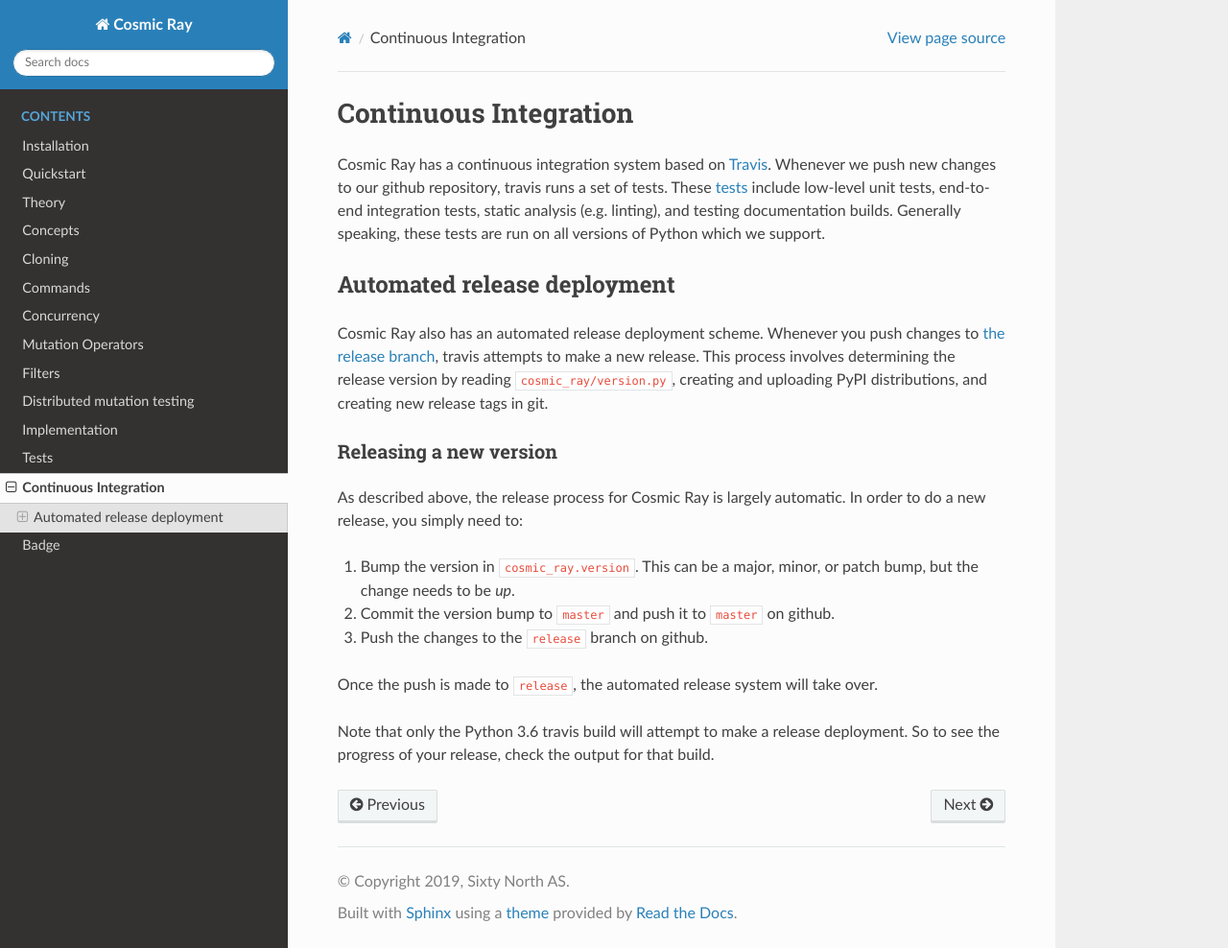
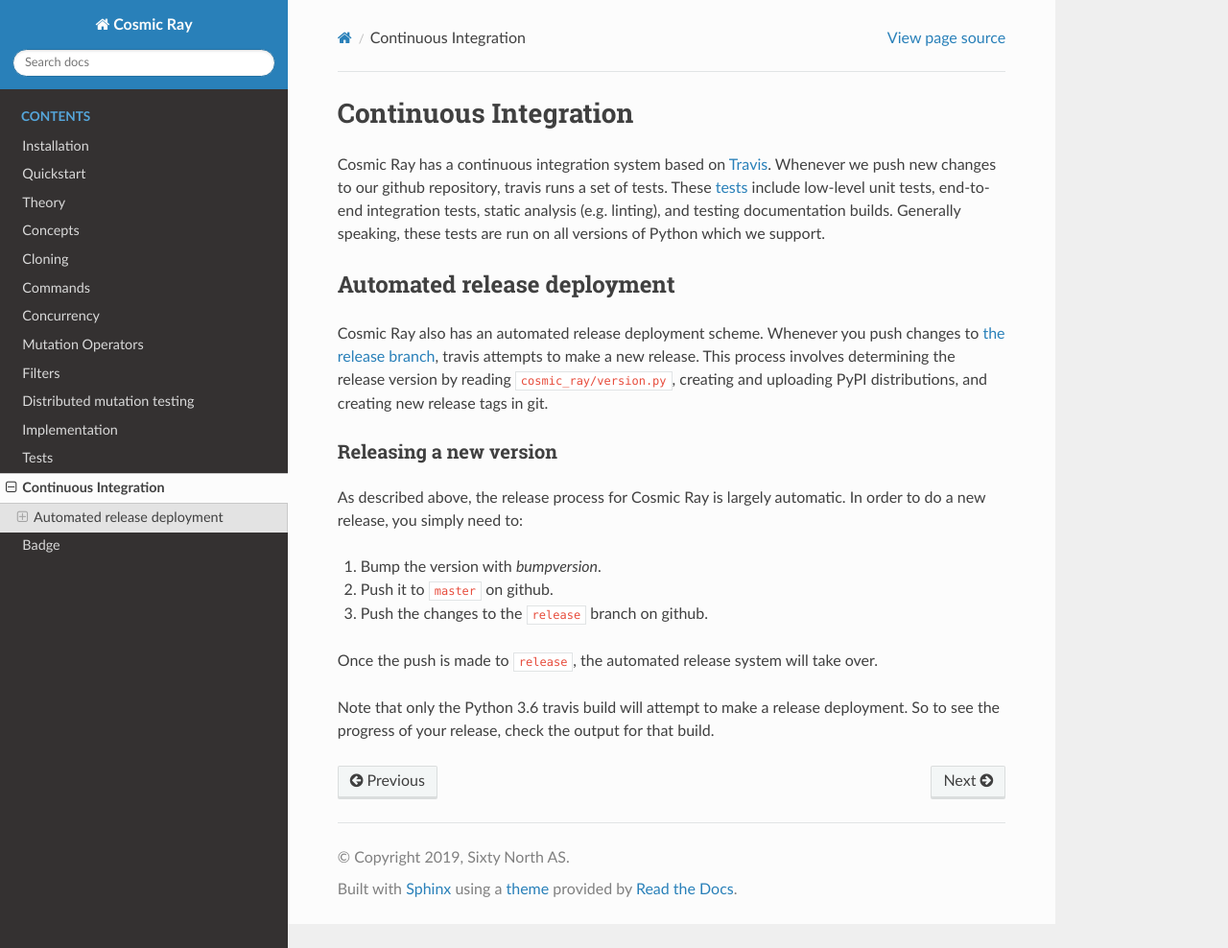
Before and after one commit to sixty-north/cosmic-ray, a Sphinx documentation site: the page built from docs/source/continuous_integration.rst, in a window 1280 px wide and 988 px high. Shown: the whole window at 96% size. Built offline with Sphinx 7.4.7 and the Read the Docs theme 2.0.0, drawn with Linux system fonts in a browser that asks for light colours.

Commit message:
Updated CI docs.

```diff
--- a/docs/source/continuous_integration.rst
+++ b/docs/source/continuous_integration.rst
@@ -25,9 +25,8 @@
 As described above, the release process for Cosmic Ray is largely automatic. In
 order to do a new release, you simply need to:
 
-1. Bump the version in ``cosmic_ray.version``. This can be a major, minor, or
-   patch bump, but the change needs to be *up*.
-2. Commit the version bump to ``master`` and push it to ``master`` on github.
+1. Bump the version with `bumpversion`.
+2. Push it to ``master`` on github.
 3. Push the changes to the ``release`` branch on github.
 
 Once the push is made to ``release``, the automated release system will take over.
```
